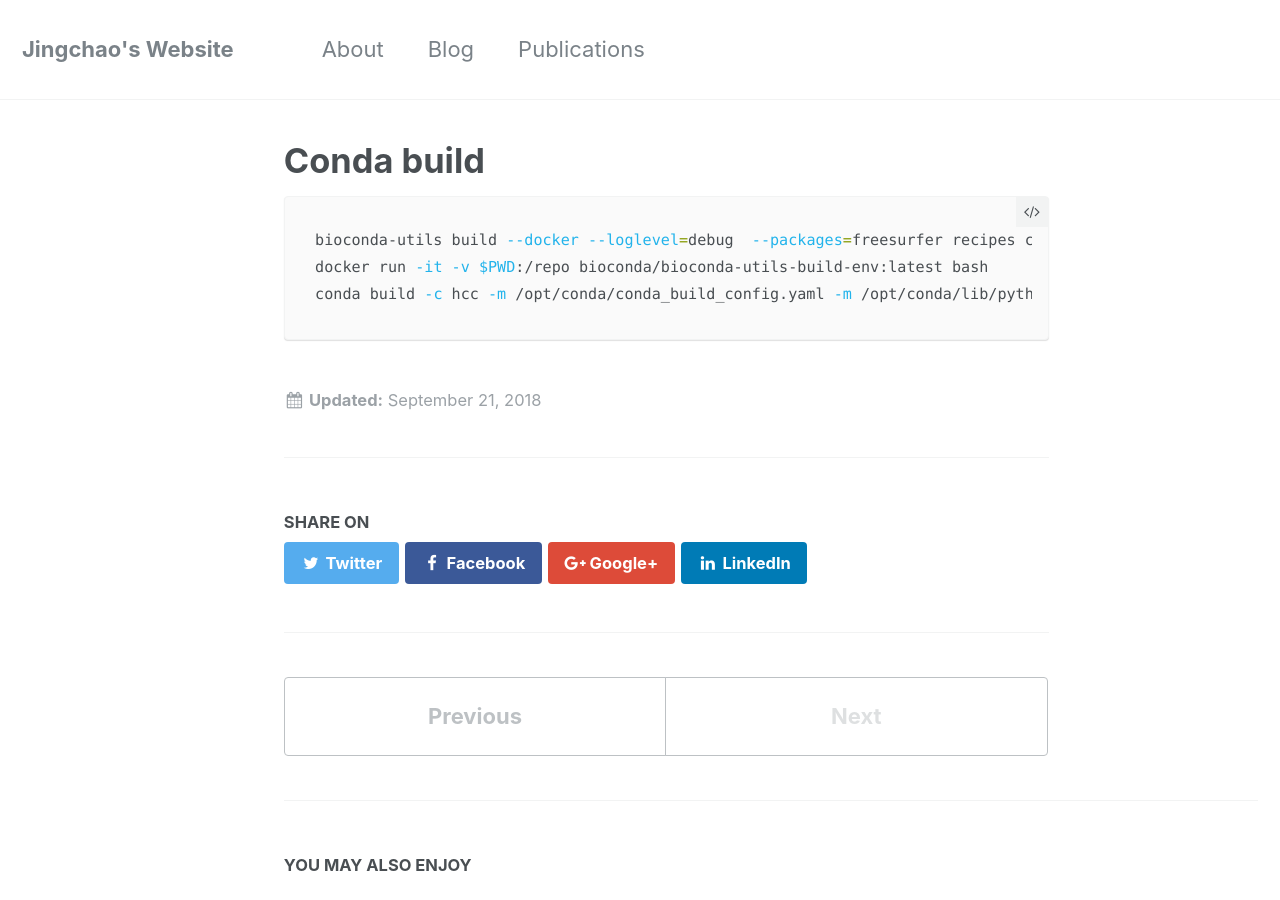
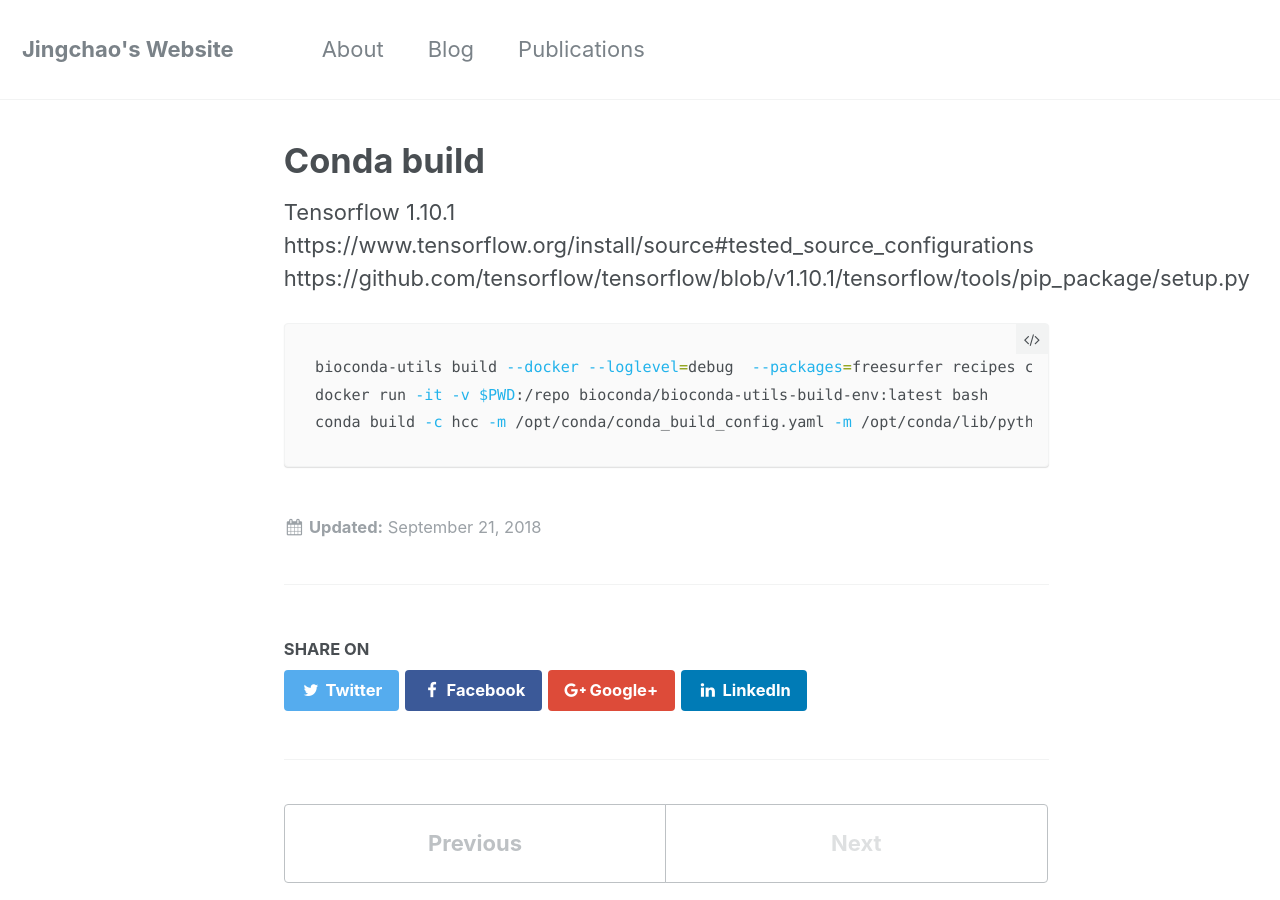
Before and after one commit to JingchaoZhang/JingchaoZhang.github.io, a Jekyll site: the page built from _posts/2018-09-21-Conda Build.md, in a window 1280 px wide and 900 px high. Built offline with Jekyll 4.4.1, drawn with Linux system fonts in a browser that asks for light colours.

Commit message:
Update 2018-09-21-Conda Build.md

````diff
--- a/_posts/2018-09-21-Conda Build.md
+++ b/_posts/2018-09-21-Conda Build.md
@@ -2,6 +2,10 @@
 layout: single
 author_profile: false
 ---
+
+Tensorflow 1.10.1
+https://www.tensorflow.org/install/source#tested_source_configurations
+https://github.com/tensorflow/tensorflow/blob/v1.10.1/tensorflow/tools/pip_package/setup.py
 
 ```bash
 bioconda-utils build --docker --loglevel=debug  --packages=freesurfer recipes config.yml
````
